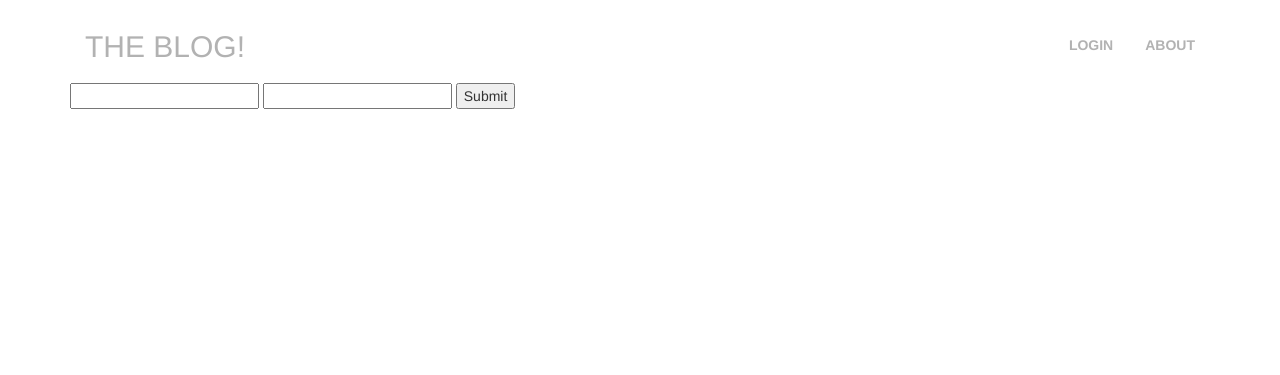
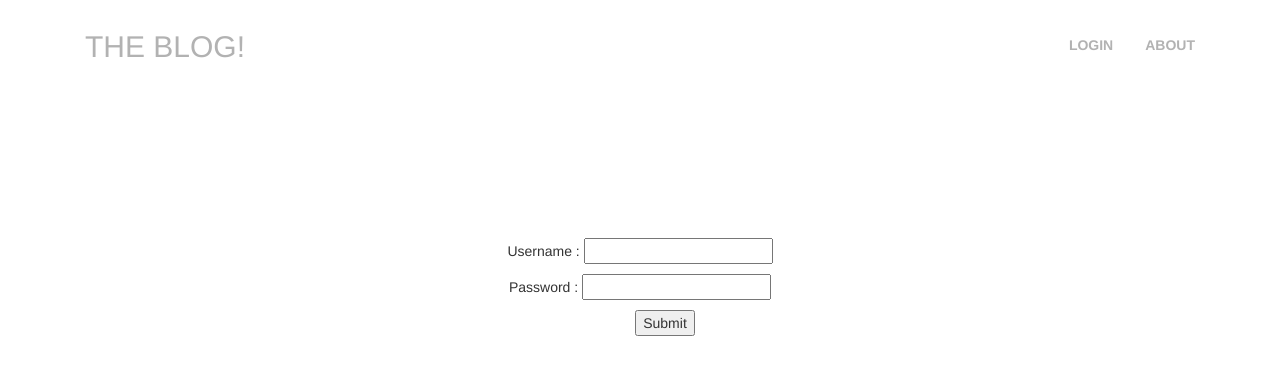
Before and after one commit to dharmit/the-blog, a Flask app: page /login in a window 1280 px wide. Shown: the top 375 px of the page. Run offline with Flask 2, Linux system fonts and the light colour scheme; some libraries are stand-ins or nearby versions.

Commit message:
Login page created.

```diff
--- /dev/null
+++ b/app/static/css/login.css
@@ -0,0 +1,21 @@
+/* This CSS is only for the login.html page */
+
+/*.container > form > .username {
+    margin: 200px;
+    text-align: center;
+}
+.container > form > .password {
+    text-align: center;
+}*/
+
+.container > form{
+    margin: 150px;
+    text-align: center;
+}
+.container > form > div{
+    padding: 5px 5px 5px 5px;
+}
+
+.container > form > #submit{
+    margin: 5px 0px 0px 50px;
+}
--- a/app/templates/login.html
+++ b/app/templates/login.html
@@ -1,8 +1,17 @@
+<head>
+    <link href="/static/css/login.css" rel="stylesheet" />
+</head>
 {% extends "base.html" %}
 {% block content %}
     <div class="container">
-        <input type="text" />
-        <input type="password" />
-        <input type="submit" />
+        <form action="" method="post" name="login">
+            <div class="username">
+                Username : <input type="text" name="username" id="username" /><br />
+            </div>
+            <div class="password">
+                Password  : <input type="password" name="password" id="password" /><br />
+            </div>
+            <input type="submit" id="submit" />
+        </form>
     </div>
 {% endblock %}
--- /dev/null
+++ b/config.py
@@ -0,0 +1,2 @@
+CSRF_ENABLED = True
+SECRET_KEY = ''
```
Also changed, not shown: app/forms.py (added, +7 -0 lines), 4 other files.
